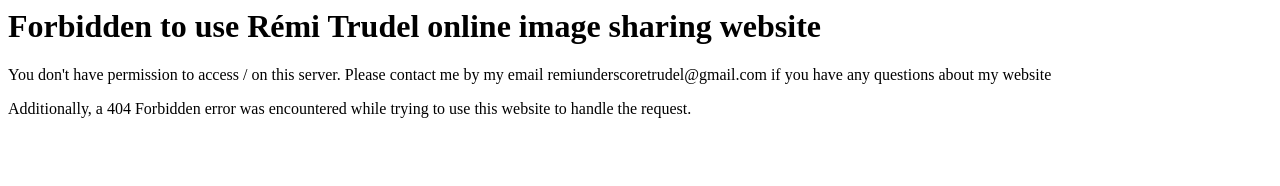
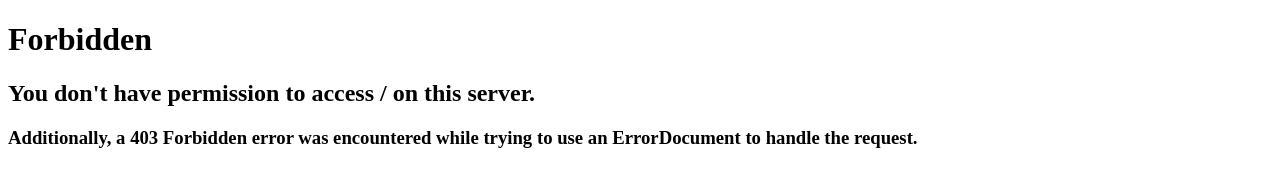
Before and after one commit to TheBeeMC/tgggg, a plain HTML site: page index.html in a window 1280 px wide. Drawn offline with Linux system fonts and the light colour scheme.

Commit message:
Update index.html

```diff
--- a/index.html
+++ b/index.html
@@ -1,13 +1,27 @@
-<!DOCTYPE HTML PUBLIC "-//IETF//DTD HTML 2.0//EN">
-<html><head>
-<title>404 Forbidden</title>
-</head><body>
-<h1>Forbidden to use Rémi Trudel online image sharing website</h1>
-<p>You don't have permission to access /
-on this server. Please contact me by my email remiunderscoretrudel@gmail.com if you have any questions about my website<br />
-</p>
-<p>Additionally, a 404 Forbidden
-error was encountered while trying to use this website to handle the request.</p>
+
+<!DOCTYPE html>
+<html lang="en" >
+
+<head>
+  <meta charset="UTF-8">
+  <title>403 Forbidden</title>
+  <meta name="viewport" content="width=device-width, initial-scale=1">
+
+      <link rel="stylesheet" href="css/style.css">
 
 
-</body></html>
+</head>
+
+<body>
+
+  <h1>Forbidden</h1>
+<h2>You don't have permission to access / on this server.</h2>
+<h3>Additionally, a 403 Forbidden error was encountered while trying to use an ErrorDocument to handle the request.</h3>
+
+
+
+
+
+</body>
+
+</html>
```
